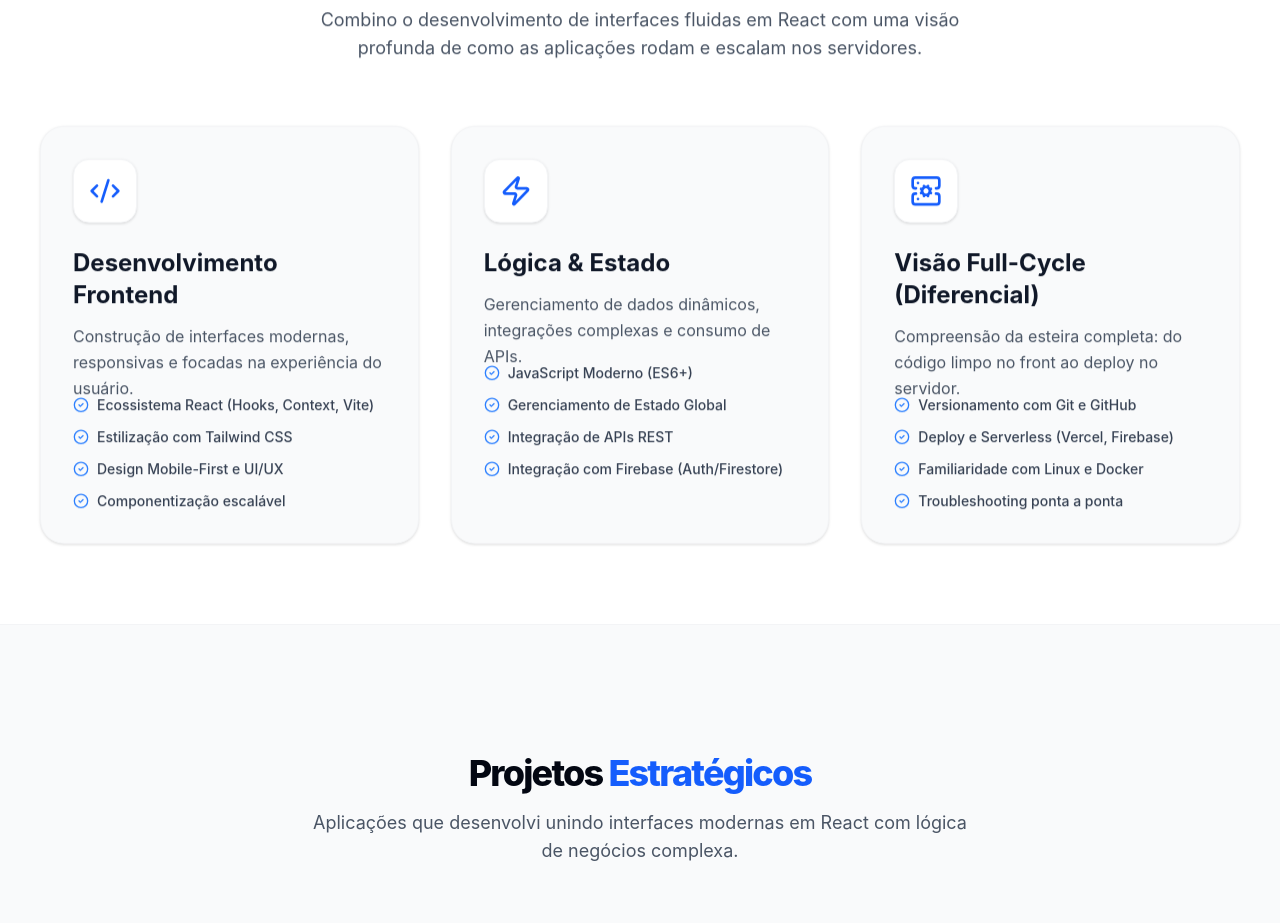
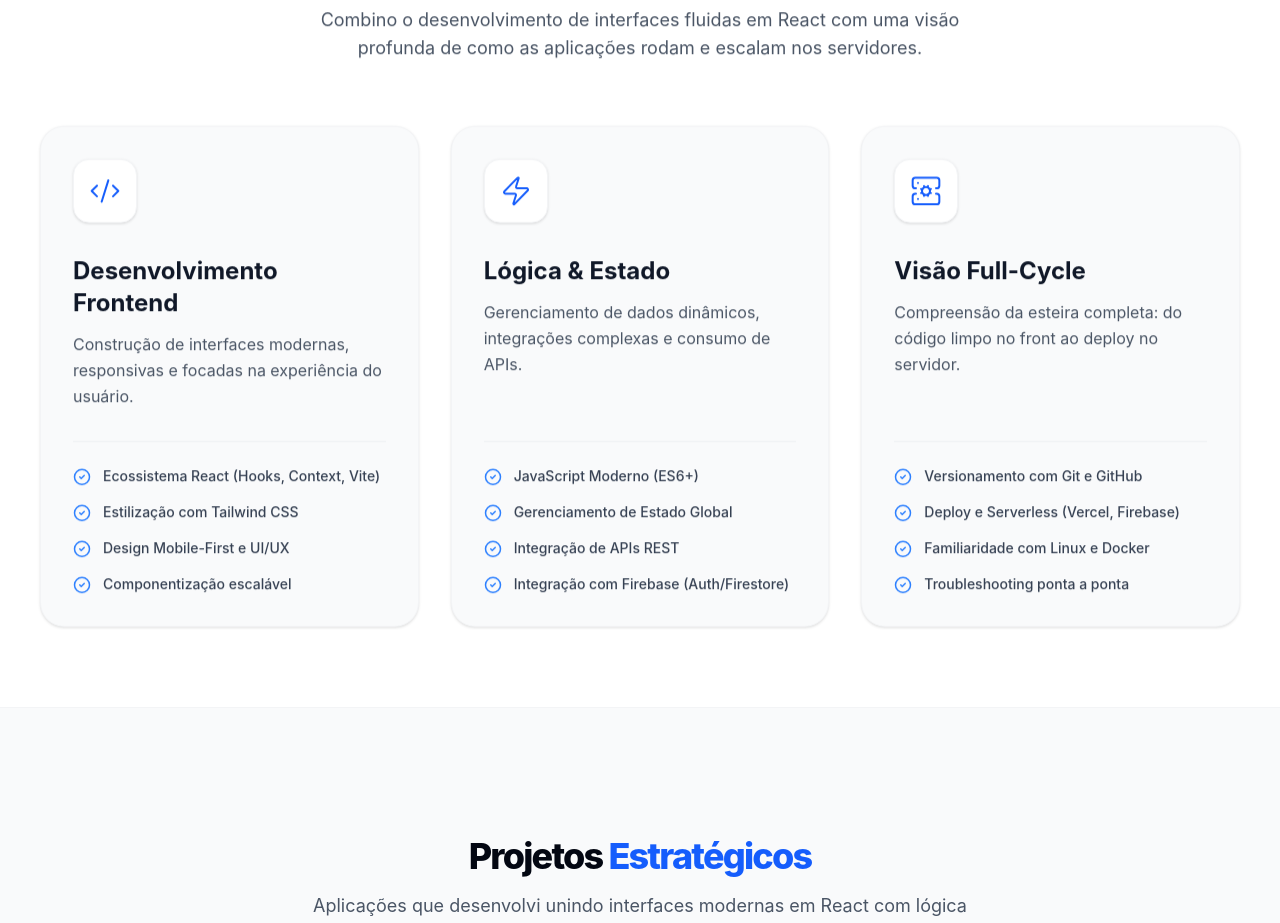
Before and after one commit to MarceloLucianoF/portfolio, a React (Vite) app: page / in a window 1280 px wide. Shown: the part 1240-2163 px from the top of the page. Built offline with nearby package versions, Linux system fonts and the light colour scheme.

Commit message:
fix: corrige espacamento no whatido e atualiza dependencias

```diff
--- a/src/components/WhatIDo.jsx
+++ b/src/components/WhatIDo.jsx
@@ -3,7 +3,7 @@ import { Code2, Zap, ServerCog, CheckCircle2 } from 'lucide-react';
 
 const pillars = [
   {
-    icon: <Code2 size={32} className="text-blue-600" />,
+    icon: <Code2 size={32} strokeWidth={1.5} />,
     title: "Desenvolvimento Frontend",
     description: "Construção de interfaces modernas, responsivas e focadas na experiência do usuário.",
     items: [
@@ -14,7 +14,7 @@ const pillars = [
     ]
   },
   {
-    icon: <Zap size={32} className="text-blue-600" />,
+    icon: <Zap size={32} strokeWidth={1.5} />,
     title: "Lógica & Estado",
     description: "Gerenciamento de dados dinâmicos, integrações complexas e consumo de APIs.",
     items: [
@@ -25,8 +25,8 @@ const pillars = [
     ]
   },
   {
-    icon: <ServerCog size={32} className="text-blue-600" />,
-    title: "Visão Full-Cycle (Diferencial)",
+    icon: <ServerCog size={32} strokeWidth={1.5} />,
+    title: "Visão Full-Cycle",
     description: "Compreensão da esteira completa: do código limpo no front ao deploy no servidor.",
     items: [
       "Versionamento com Git e GitHub",
@@ -53,18 +53,25 @@ export default function WhatIDo() {
 
         <div className="grid grid-cols-1 md:grid-cols-3 gap-8">
           {pillars.map((pillar, index) => (
-            <div key={index} className="bg-gray-50 rounded-3xl p-8 border border-gray-100 shadow-sm hover:shadow-md hover:-translate-y-1 transition-all duration-300">
-              <div className="w-16 h-16 bg-white rounded-2xl shadow-sm border border-gray-100 flex items-center justify-center mb-6">
+            <div key={index} className="bg-gray-50 rounded-3xl p-8 border border-gray-100 shadow-sm hover:shadow-md hover:-translate-y-1 transition-all duration-300 flex flex-col h-full">
+
+              {/* Ícone */}
+              <div className="w-16 h-16 bg-white rounded-2xl shadow-sm border border-gray-100 flex items-center justify-center mb-8 text-blue-600 flex-shrink-0">
                 {pillar.icon}
               </div>
+
+              {/* Textos com respiro (espaçamento melhorado) */}
               <h3 className="text-2xl font-bold text-gray-900 mb-3">{pillar.title}</h3>
-              <p className="text-gray-600 mb-6 h-12 leading-relaxed">{pillar.description}</p>
+              <p className="text-gray-600 mb-8 leading-relaxed flex-grow">
+                {pillar.description}
+              </p>
 
-              <ul className="space-y-3">
+              {/* Lista alinhada no rodapé do card */}
+              <ul className="space-y-4 border-t border-gray-200/60 pt-6">
                 {pillar.items.map((item, i) => (
                   <li key={i} className="flex items-start text-sm text-gray-700 font-medium">
-                    <CheckCircle2 size={16} className="text-blue-500 mr-2 mt-0.5 flex-shrink-0" />
-                    {item}
+                    <CheckCircle2 size={18} className="text-blue-500 mr-3 mt-0.5 flex-shrink-0" />
+                    <span className="leading-snug">{item}</span>
                   </li>
                 ))}
               </ul>
```
